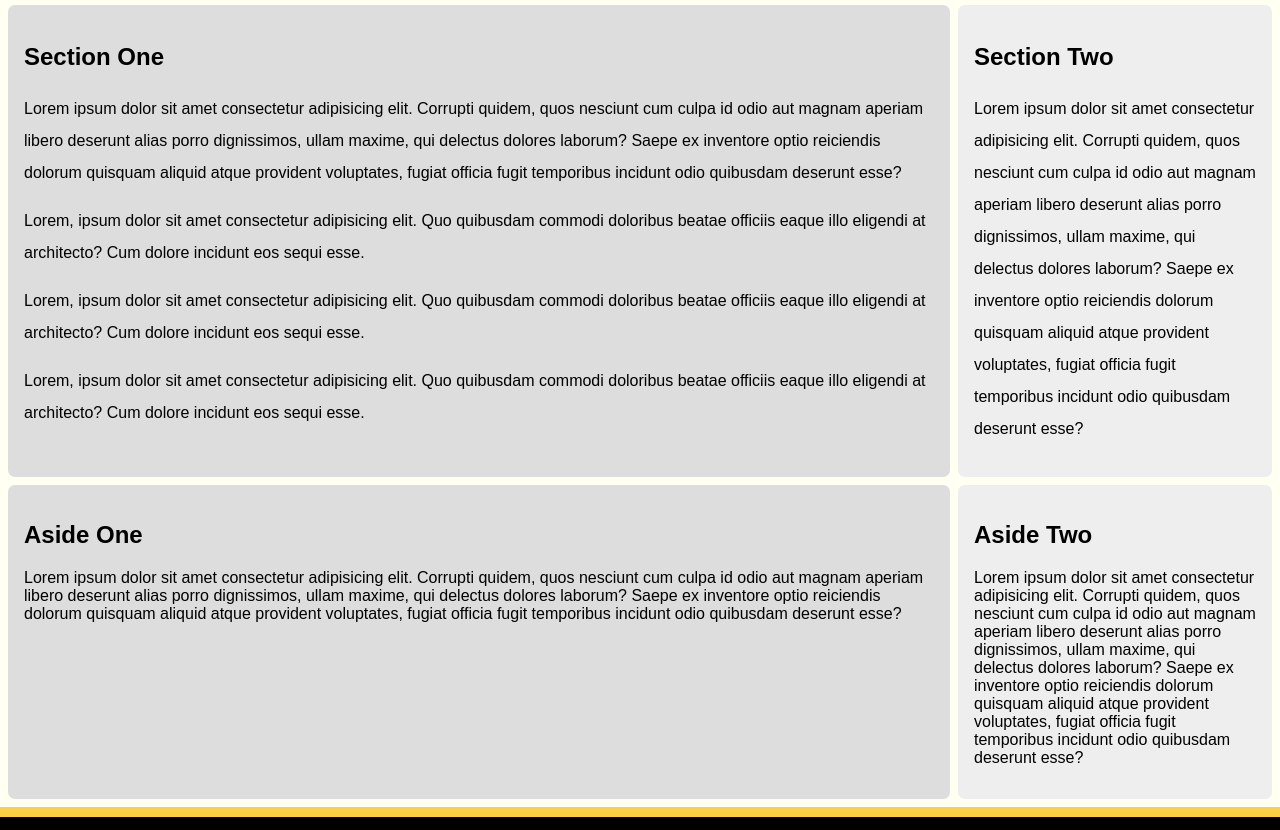
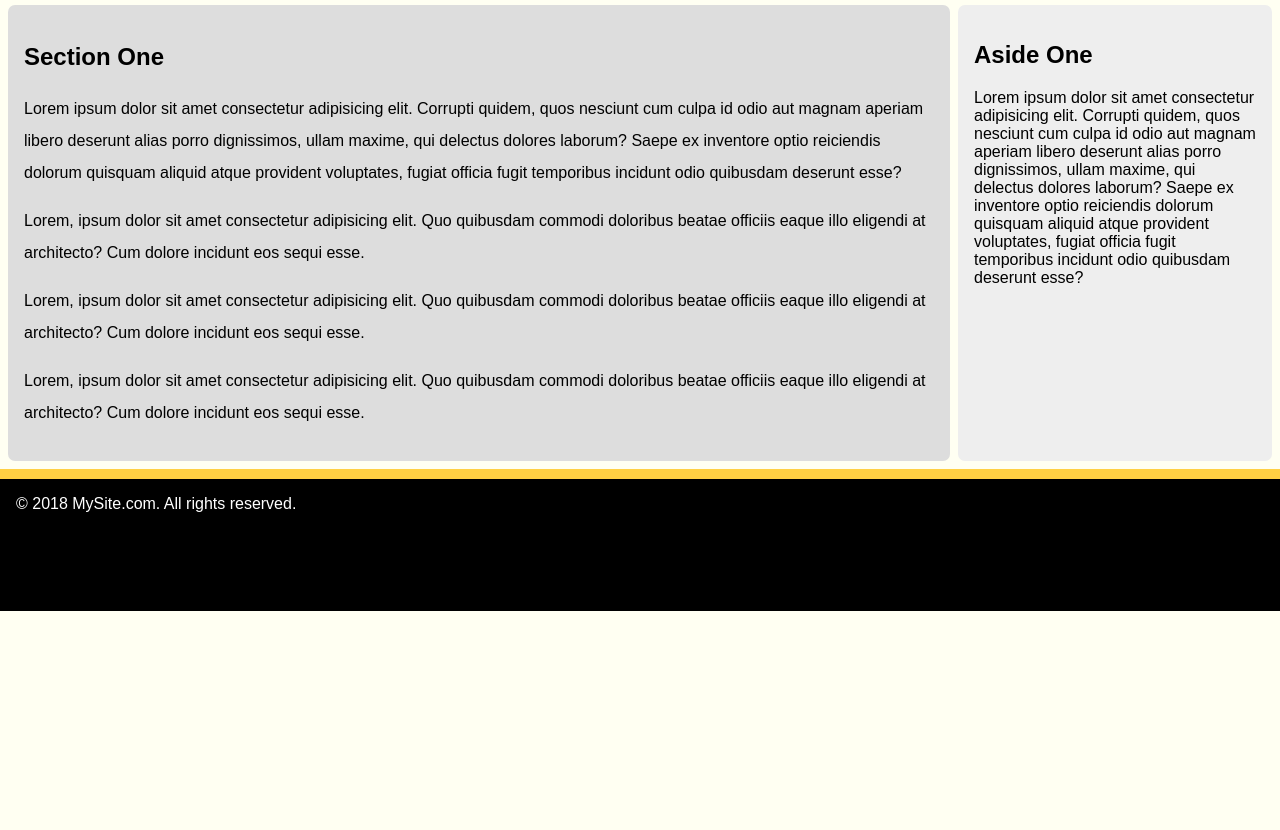
Before and after one commit to ajlmusic/css-templates, a plain HTML site: page grid.html in a window 1280 px wide. Shown: the part 45-875 px from the top of the page. After the commit the page ends 800 px from the top, so only its background shows below. Drawn offline with Linux system fonts and the light colour scheme.

Commit message:
more updates

```diff
--- a/css/grid-style.css
+++ b/css/grid-style.css
@@ -87,6 +87,7 @@ footer {
   }
 
 
+
 }
 
 
@@ -159,7 +160,8 @@ nav {
 }
 .sidebar-nav-wrapper {
   padding: 1em;
-  background:#FFD043;
+  background: linear-gradient( #FFD043, #B98D07)
+
 
 }
 .sidebar-nav-wrapper a {
--- a/grid.html
+++ b/grid.html
@@ -48,7 +48,7 @@
         at architecto? Cum dolore incidunt eos sequi esse.
       </p>
     </section>
-    <section>
+    <!-- <section>
       <h1>Section Two</h1>
       <p>
         Lorem ipsum dolor sit amet consectetur adipisicing elit. Corrupti quidem, quos nesciunt cum culpa id odio aut magnam aperiam
@@ -56,7 +56,7 @@
         dolorum quisquam aliquid atque provident voluptates, fugiat officia fugit temporibus incidunt odio quibusdam deserunt
         esse?
       </p>
-    </section>
+    </section> -->
     <aside class="aside-a">
       <h1>Aside One</h1>
       <p>
@@ -66,7 +66,7 @@
         esse?
       </p>
     </aside>
-    <aside class="aside-b">
+    <!-- <aside class="aside-b">
       <h1>Aside Two</h1>
       <p>
         Lorem ipsum dolor sit amet consectetur adipisicing elit. Corrupti quidem, quos nesciunt cum culpa id odio aut magnam aperiam
@@ -74,7 +74,7 @@
         dolorum quisquam aliquid atque provident voluptates, fugiat officia fugit temporibus incidunt odio quibusdam deserunt
         esse?
       </p>
-    </aside>
+    </aside> -->
   </main>
   <footer>
     <div>&copy; 2018
```
